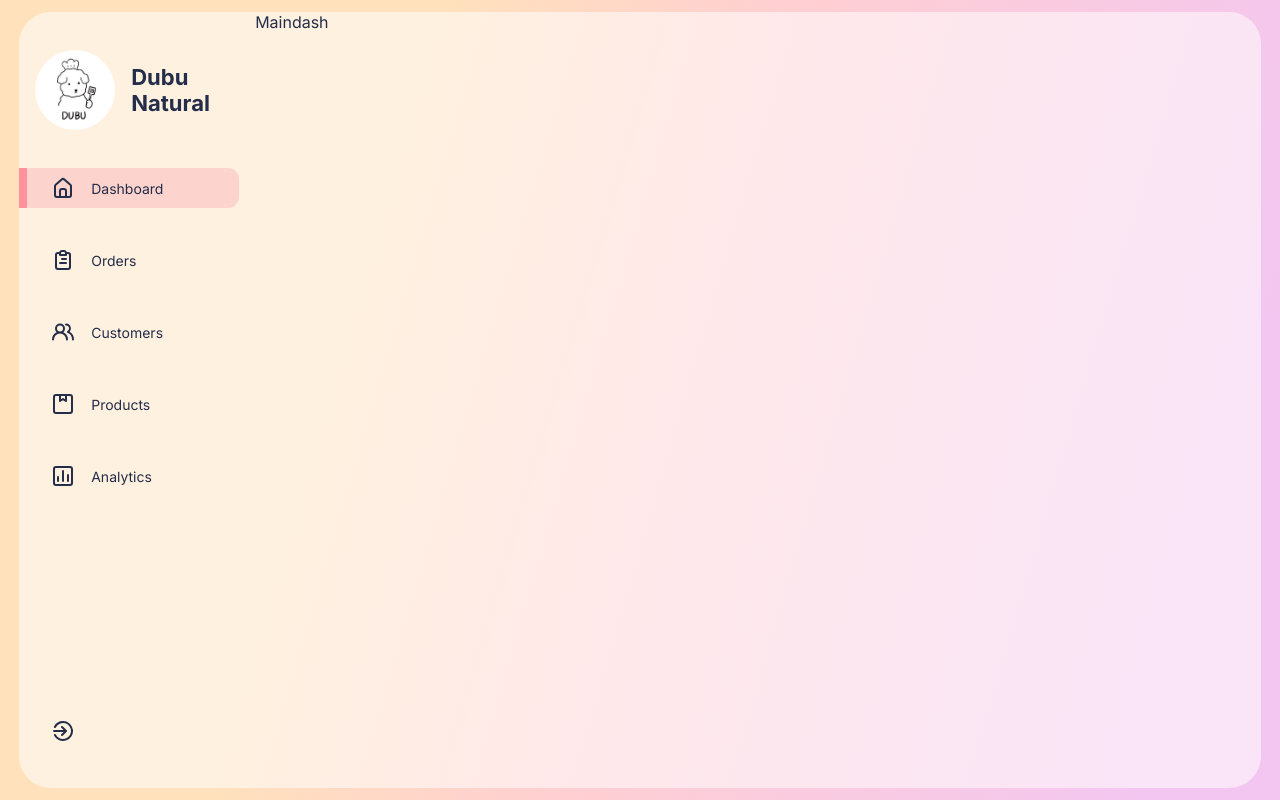
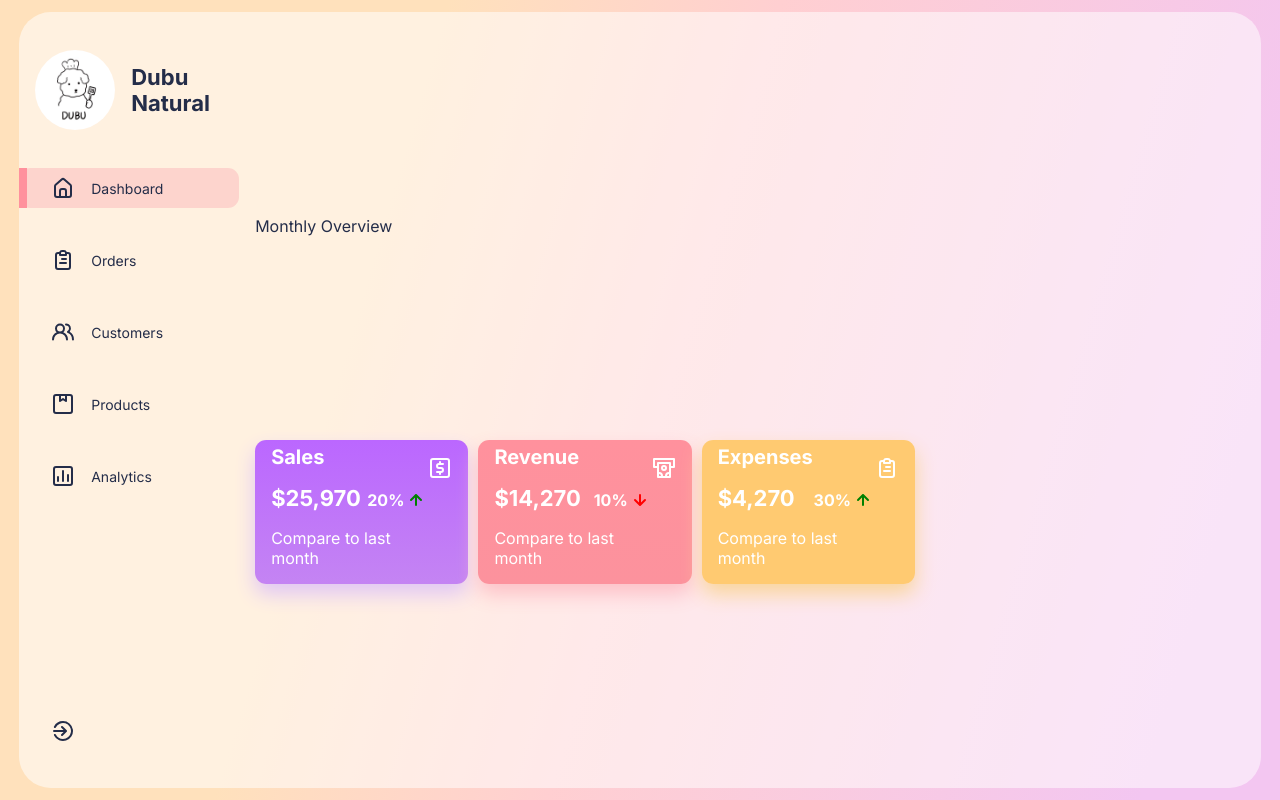
Before and after one commit to qiuyi0907/pet-shack-shop, a React (Create React App) app in the folder admin/: page / in a window 1280 px wide. Built offline with nearby package versions, Linux system fonts and the light colour scheme.

Commit message:
Add cards component in maindash

```diff
--- a/admin/src/Data/Data.js
+++ b/admin/src/Data/Data.js
@@ -7,7 +7,7 @@ import {
   UilChart,
 } from "@iconscout/react-unicons";
 
-
+import { UilUsdSquare, UilMoneyWithdrawal } from "@iconscout/react-unicons";
 
 export const SidebarData = [
   {
@@ -24,10 +24,62 @@ import {
   },
   {
     icon: UilPackage,
-      heading: 'Products'
+    heading: "Products",
   },
   {
     icon: UilChart,
-      heading: 'Analytics'
+    heading: "Analytics",
   },
 ];
+
+export const CardsData = [
+  {
+    title: "Sales",
+    color: {
+      backGround: "linear-gradient(180deg, #bb67ff 0%, #c484f3 100%)",
+      boxShadow: "0px 10px 20px 0px #e0c6f5",
+    },
+    value: "25,970",
+    difference: 20,
+    png: UilUsdSquare,
+    series: [
+      {
+        name: "Sales",
+        data: [31, 40, 28, 51, 42, 109, 100],
+      },
+    ],
+  },
+  {
+    title: "Revenue",
+    color: {
+      backGround: "linear-gradient(180deg, #FF919D 0%, #FC929D 100%)",
+      boxShadow: "0px 10px 20px 0px #FDC0C7",
+    },
+    value: "14,270",
+    difference: -10,
+    png: UilMoneyWithdrawal,
+    series: [
+      {
+        name: "Revenue",
+        data: [10, 100, 50, 70, 80, 30, 40],
+      },
+    ],
+  },
+  {
+    title: "Expenses",
+    color: {
+      backGround:
+        "linear-gradient(rgb(248, 212, 154) -146.42%, rgb(255 202 113) -46.42%)",
+      boxShadow: "0px 10px 20px 0px #F9D59B",
+    },
+    value: "4,270",
+    difference: 30,
+    png: UilClipboardAlt,
+    series: [
+      {
+        name: "Expenses",
+        data: [10, 25, 15, 30, 12, 15, 20],
+      },
+    ],
+  },
+];
--- /dev/null
+++ b/admin/src/components/Card/Card.css
@@ -0,0 +1,58 @@
+.CompactCard {
+  display: flex;
+  flex: 1;
+  flex-direction: row;
+  height: 7rem !important;
+  border-radius: 0.7rem;
+  color: white;
+  padding: 1rem;
+  position: relative;
+  cursor: pointer;
+}
+.CompactCard:hover {
+  box-shadow: none !important;
+}
+
+/* infomation bar */
+.inform {
+  display: flex;
+  flex-direction: column;
+  justify-content: flex-end;
+  gap: 1rem;
+}
+
+.inform > span:nth-child(1) {
+  font-size: 20px;
+  font-weight: bold;
+}
+
+.inform > div {
+  display: flex;
+  justify-content: space-between;
+  align-items: baseline;
+}
+
+.inform > div > span {
+  font-size: 22px;
+  font-weight: bold;
+}
+
+.inform > div > div {
+  font-size: 16px;
+  font-weight: bold;
+  display: flex;
+  align-items: center;
+}
+
+.inform > span:nth-child(2) {
+  font-size: 12px;
+}
+
+/* sideDetail*/
+.detail {
+  flex: 1;
+  display: flex;
+  flex-direction: column;
+  align-items: flex-end;
+  justify-content: space-between;
+}
--- /dev/null
+++ b/admin/src/components/Card/Card.jsx
@@ -0,0 +1,49 @@
+import React from "react";
+import { useState } from "react";
+import { AnimateSharedLayout } from "framer-motion";
+import "./Card.css";
+import { UilArrowUp, UilArrowDown } from '@iconscout/react-unicons'
+
+
+const Card = (props) => {
+  const [expanded, setExpanded] = useState(false);
+  return (
+    <AnimateSharedLayout>
+      {expanded ? "Expanded" : <CompactCard param={props} />}
+    </AnimateSharedLayout>
+  );
+};
+
+// CompactCard
+function CompactCard({ param }) {
+  const Png = param.png;
+  const stylered = { color: "red" };
+  const stylegreen = { color: "green" };
+  return (
+    <div
+      className="CompactCard"
+      style={{
+        background: param.color.backGround,
+        boxShadow: param.color.boxShadow,
+      }}
+    >
+      <div className="inform">
+        <span>{param.title}</span>
+        <div>
+          <span>${param.value}</span>
+          <div>
+            {Math.abs(param.difference)}%{" "}
+            {param.difference >= 0 ? <UilArrowUp style={stylegreen}/> : <UilArrowDown style={stylered}/>}{" "}
+          </div>
+        </div>
+        <span>Compare to last month</span>
+      </div>
+
+      <div className="detail">
+        <Png />
+        <div> </div>
+      </div>
+    </div>
+  );
+}
+export default Card;
--- /dev/null
+++ b/admin/src/components/Cards/Cards.css
@@ -0,0 +1,8 @@
+.Cards {
+  display: flex;
+  flex-direction: row;
+  gap: 10px;
+}
+.parentContainer {
+  width: 100%;
+}
--- /dev/null
+++ b/admin/src/components/Cards/Cards.jsx
@@ -0,0 +1,29 @@
+import React from "react";
+import Card from "../Card/Card";
+import "./Cards.css";
+import { CardsData } from "../../Data/Data";
+
+const Cards = () => {
+  return (
+    <div className="Cards">
+      {CardsData.map((card, key) => {
+        return (
+          <div className="parentContainer">
+            <Card
+              key={key}
+              title={card.title}
+              color={card.color}
+              barValue={card.barValue}
+              value={card.value}
+              difference={card.difference}
+              png={card.png}
+              series={card.series}
+            />
+          </div>
+        );
+      })}
+    </div>
+  );
+};
+
+export default Cards;
--- a/admin/src/components/Maindash/Maindash.css
+++ b/admin/src/components/Maindash/Maindash.css
@@ -0,0 +1,6 @@
+.MainDash{
+    /* padding-top: 1rem; */
+    display: flex;
+    flex-direction: column;
+    justify-content: space-evenly;
+}
--- a/admin/src/components/Maindash/Maindash.jsx
+++ b/admin/src/components/Maindash/Maindash.jsx
@@ -1,9 +1,16 @@
 import React from 'react'
+import Cards from '../Cards/Cards'
 import './Maindash.css'
 
 const Maindash = () => {
   return (
-    <div>Maindash</div>
+    <div className="MainDash">
+      <div className='title'>
+        Monthly Overview
+      </div>
+       <Cards />
+    </div>
+
   )
 }
 
--- a/admin/src/components/Sidebar/Sidebar.css
+++ b/admin/src/components/Sidebar/Sidebar.css
@@ -45,6 +45,7 @@
 
 .menuItem:hover {
   cursor: pointer;
+  font-size: 16px;
 }
 
 .active {
```
Lines whose indentation alone changed are shown as unchanged.
